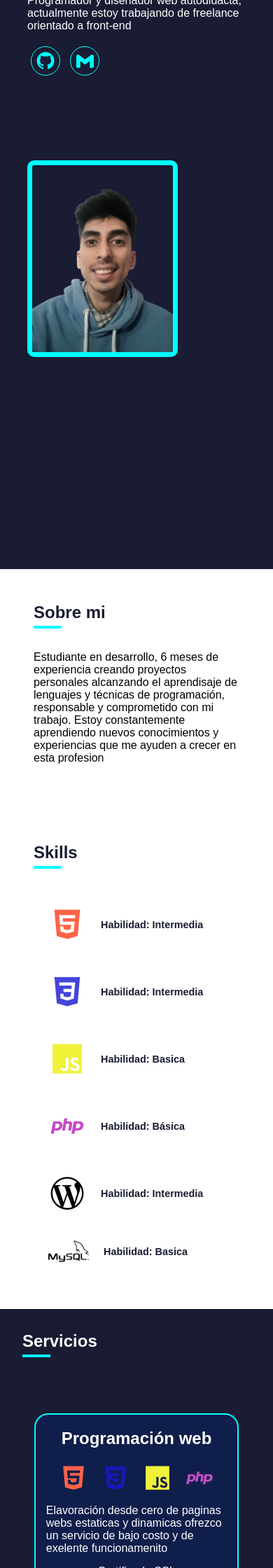
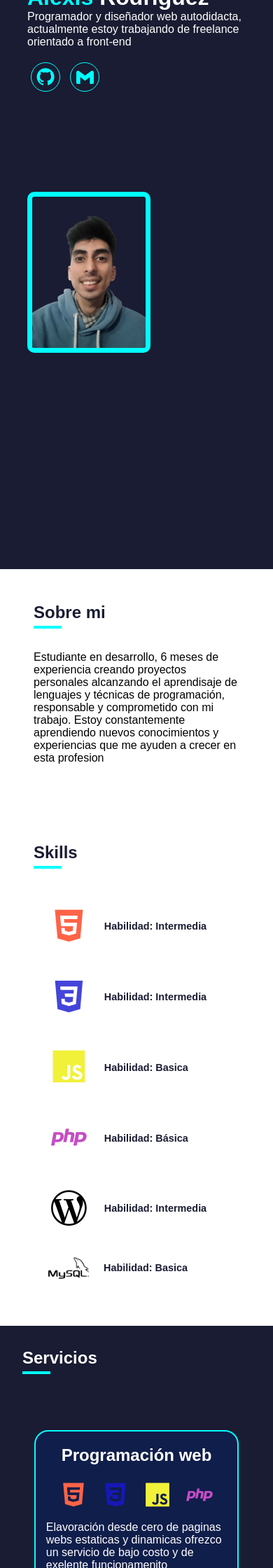
Before and after one commit to alexisrr11/RodriguezAlexis, a PHP site: page / in a window 390 px wide. Shown: the part 200-2440 px from the top of the page at 70% size. Run offline with PHP 8.4, Linux system fonts and the light colour scheme.

Commit message:
Update style20241112.css

```diff
--- a/style20241112.css
+++ b/style20241112.css
@@ -21,12 +21,18 @@
     color: aqua;
 }
 
-.wrapper,
+.wrapper {
+    height: 100vh;
+    width: 100vw;
+    background-color: #191c32;
+    color: #fff;
+}
 .portfolio,
 .servicios,
 .contact-section {
+    display: grid;
+    grid-template-columns: repeat(1, 1fr);
     width: 100vw;
-    height: 100vh;
     background-color: #191c32;
     color: #fff;
 }
@@ -78,12 +84,13 @@
 }
 
 .main {
-    margin: 0 auto;
     width: 80vw;
     height: 80vh;
     display: grid;
     grid-template-columns: repeat(2, 1fr);
     align-items: center;
+    justify-self: center;
+    gap: 10px;
 }
 
 h1 {
@@ -198,24 +205,23 @@
 .portfolio .container,
 .servicios .container {
     width: 100vw;
-    height: 80vh;
     margin: 0 auto;
-    display: flex;
     justify-content: center;
 }
 
 .container {
     background: #191c32;
+    display: flex;
 }
 
 .service {
     width: 40%;
-    height: 85%;
     color: #fff;
     background-color: #101e4b;
     margin: 1em;
     border: 2px solid aqua;
     border-radius: 20px;
+    justify-self: center;
 }
 
 .service_title {
@@ -498,6 +492,9 @@
     .abrir-menu:active {
         transform: scale(1.1);
     }
+    .container {
+        display: block;
+    }
     .main {
         display: flex;
         flex-wrap: wrap;
@@ -509,28 +506,23 @@
         display: flex;
         flex-wrap: wrap;
     }
-
-    .wrapper,
-    .contact-section,
-    .servicios,
-    .portfolio {
-        height: 125vh;
+    .servicios {
+        align-items: center;
+        display: flex;
+        flex-direction: column;
     }
-
     .service {
         width: 75%;
-        height: 200vh;
 
     }
-
     .servicios .container {
         flex-direction: column;
         align-items: center;
         justify-content: flex-start;
     }
-    .portfolio .container {
+    .portfolio {
         display: flex;
-        flex-wrap: wrap;
+        flex-direction: column;
     }
     .contact-section .container-contact {
         display: flex;
@@ -567,10 +554,11 @@
         width: 40px;
     }
     .info1 {
-        display: block;
+        display: flex;
+        flex-direction: column;
     }
     .skills i {
-        font-size: 3.5em;
+        font-size: 3.8em;
     }
     .skills h4 {
         color: #191c32;
@@ -580,16 +568,11 @@
         margin: 0;
         padding: 0;
     }
+    .card {
+        height: 70%;
+        margin-bottom: 30px;
+    }
     .card_title {
         font-size: 0.8em;
     }
-    .form {
-        width: 50vw;
-    }
-    .portfolio {
-        height: 140vh;
-    }
-    .main img {
-        width: 55vw;
-    }
 }
```
Also changed, not shown: other parts of style20241112.css (+17 -34 lines).
